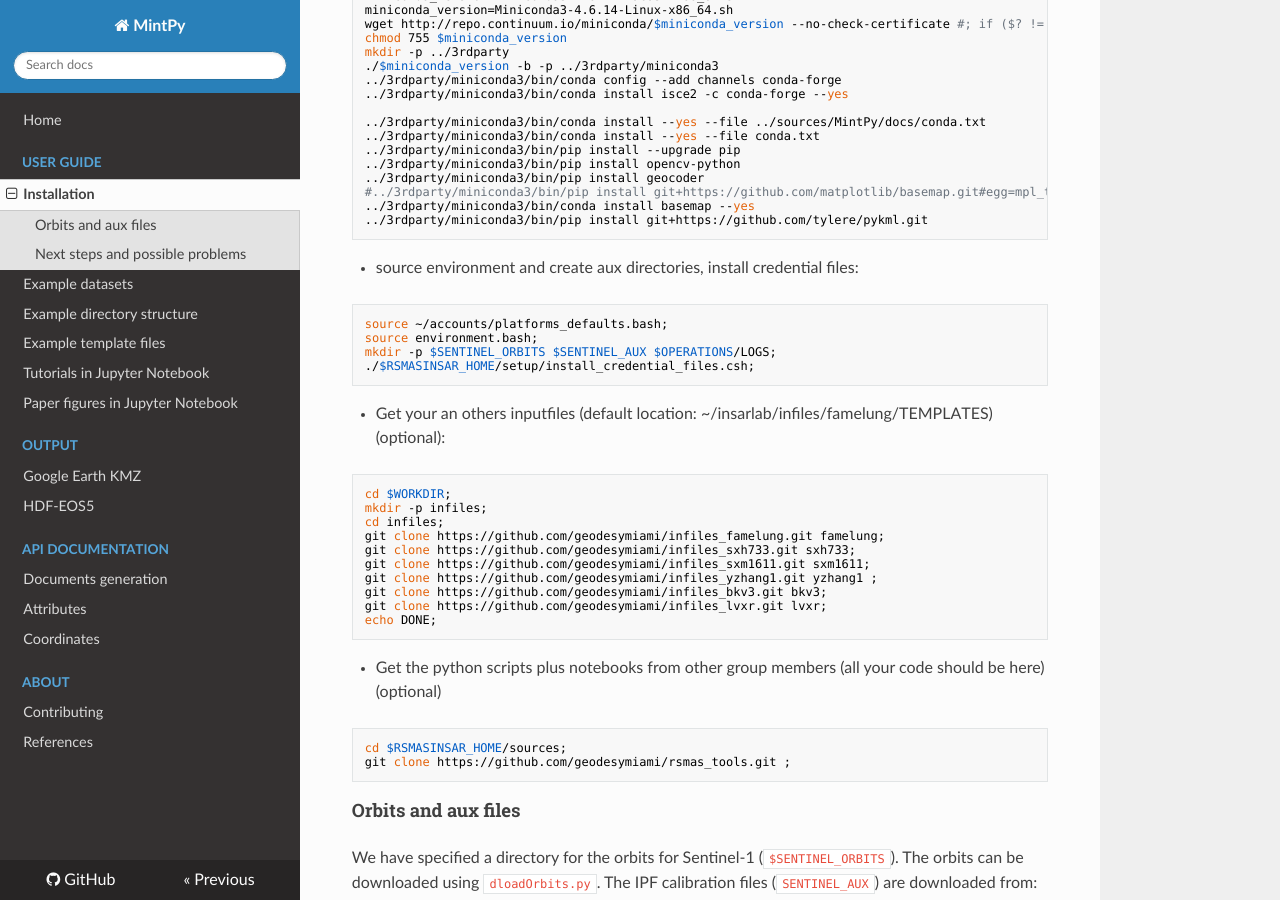
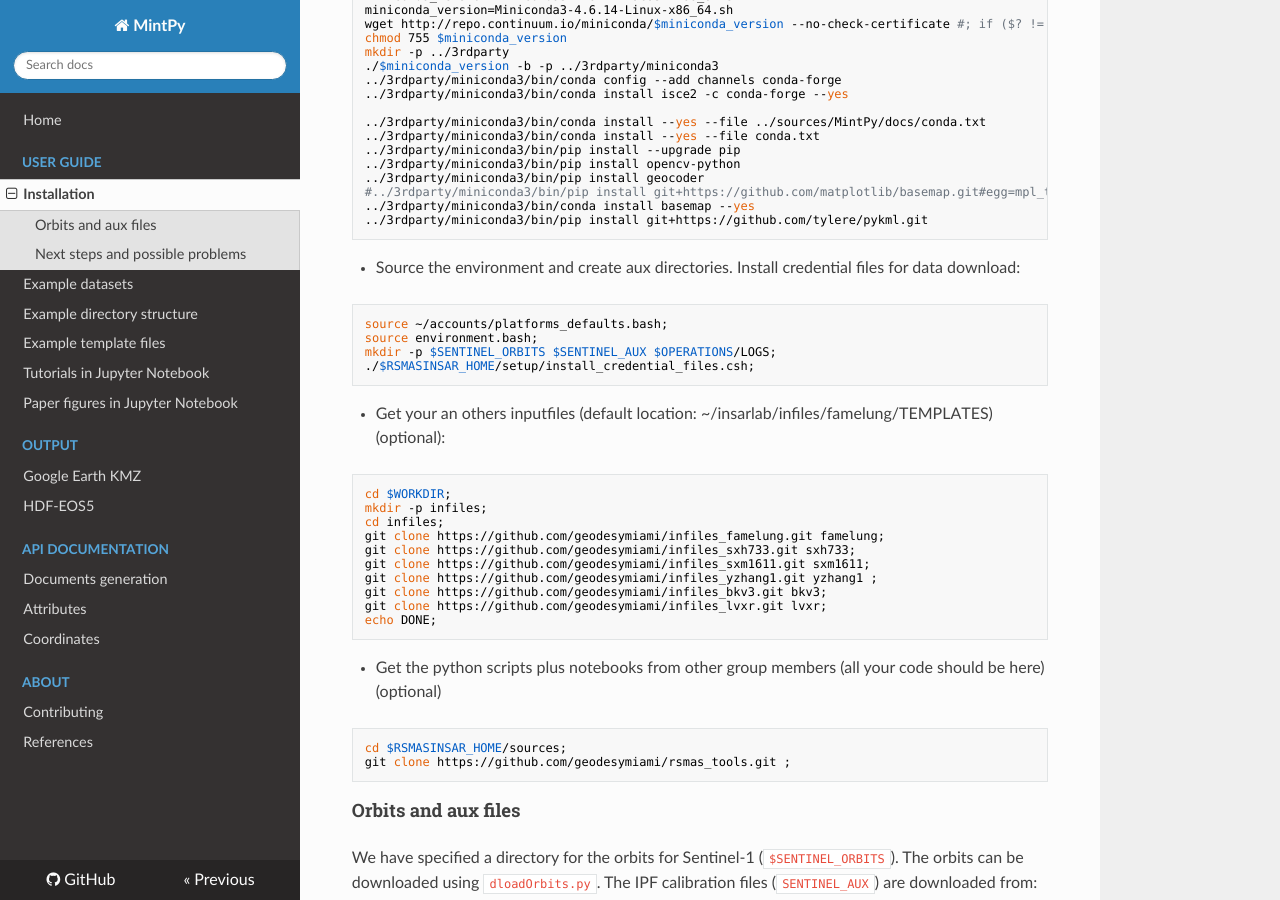
Before and after one commit to geodesymiami/rsmas_insar, an MkDocs documentation site: the page built from docs/installation.md, in a window 1280 px wide and 900 px high, scrolled down 1126 px. Built offline with MkDocs 1.6.1, drawn with Linux system fonts in a browser that asks for light colours; nearby versions of some CDN libraries.

Commit message:
Update installation.md

````diff
--- a/docs/installation.md
+++ b/docs/installation.md
@@ -69,7 +69,7 @@ mkdir -p ../3rdparty
 ../3rdparty/miniconda3/bin/conda install basemap --yes
 ../3rdparty/miniconda3/bin/pip install git+https://github.com/tylere/pykml.git
 ```
-* source environment and create aux directories, install credential files:
+* Source the environment and create aux directories. Install credential files for data download:
 ```
 source ~/accounts/platforms_defaults.bash;
 source environment.bash;
````
